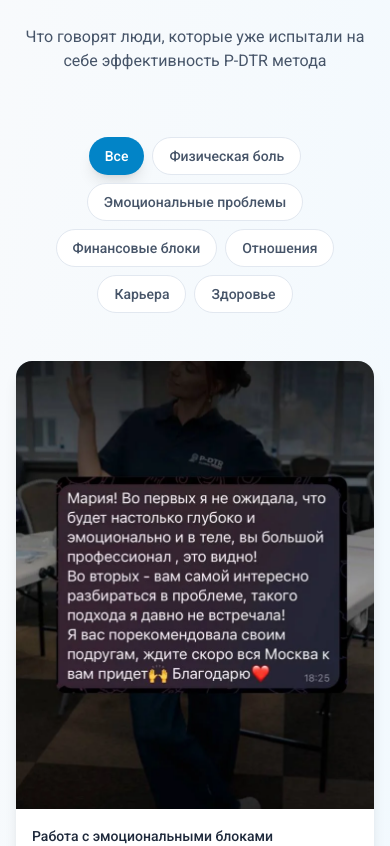
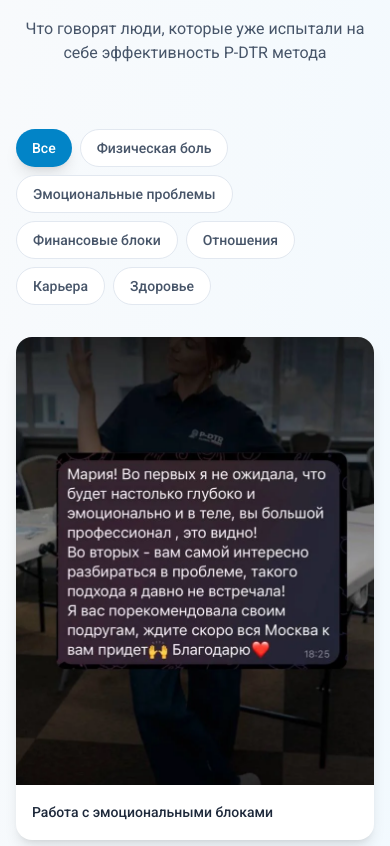
Before and after one commit to maratze/maria-pdtr, a React (Vite) app: page / in a window 390 px wide. Shown: the part 5267-6113 px from the top of the page. Built offline with nearby package versions, Linux system fonts and the light colour scheme.

Commit message:
feat: improve layout and spacing in testimonials component for better visual consistency

```diff
--- a/src/components/Testimonials.jsx
+++ b/src/components/Testimonials.jsx
@@ -220,7 +220,7 @@ const Testimonials = () => {
 			<div className="max-w-7xl mx-auto px-4 sm:px-6 lg:px-8">
 				{/* Header */}
 				<div className="text-center mb-16">
-					<h2 className="text-3xl md:text-4xl lg:text-5xl font-medium text-ocean-600 mb-6">
+					<h2 className="text-3xl md:text-4xl lg:text-5xl font-medium text-ocean-600 mb-4">
 						Отзывы пациентов
 					</h2>
 					<p className="text-md md:text-lg text-slate-600 max-w-3xl mx-auto">
@@ -229,7 +229,7 @@ const Testimonials = () => {
 				</div>
 
 				{/* Category Tabs */}
-				<div className="flex flex-wrap justify-center gap-2 mb-12">
+				<div className="flex flex-wrap sm:justify-center gap-2 mb-8">
 					{categories.map((category) => (
 						<button
 							key={category}
@@ -238,8 +238,8 @@ const Testimonials = () => {
 								setVisibleCount(3) // Reset pagination when changing category
 							}}
 							className={`px-4 py-2 rounded-full text-sm font-medium transition-all duration-300 ${activeCategory === category
-									? 'bg-ocean-600 text-white shadow-lg'
-									: 'bg-white text-slate-600 hover:bg-ocean-50 hover:text-ocean-600 border border-slate-200'
+								? 'bg-ocean-600 text-white shadow-lg'
+								: 'bg-white text-slate-600 hover:bg-ocean-50 hover:text-ocean-600 border border-slate-200'
 								}`}
 						>
 							{category}
@@ -248,12 +248,12 @@ const Testimonials = () => {
 				</div>
 
 				{/* Testimonials Grid */}
-				<div className="grid grid-cols-1 sm:grid-cols-2 lg:grid-cols-3 gap-6 lg:gap-8">
+				<div className="grid grid-cols-1 sm:grid-cols-2 lg:grid-cols-3 gap-4 lg:gap-8">
 					{displayedTestimonials.map((testimonial) => (
-						<div key={testimonial.id} className="group">
-							<div className="bg-white rounded-2xl overflow-hidden shadow-lg hover:shadow-xl transition-all duration-300 transform hover:-translate-y-2">
+						<div key={testimonial.id} className="group h-full">
+							<div className="bg-white rounded-2xl overflow-hidden shadow-lg hover:shadow-xl transition-all duration-300 transform hover:-translate-y-2 h-full flex flex-col">
 								{/* Review Image */}
-								<div className="aspect-[4/5] bg-gradient-to-br from-ocean-100 to-slate-100 relative overflow-hidden">
+								<div className="aspect-[4/5] bg-gradient-to-br from-ocean-100 to-slate-100 relative overflow-hidden flex-shrink-0">
 									{testimonial.image ? (
 										<img
 											src={testimonial.image}
@@ -278,7 +278,7 @@ const Testimonials = () => {
 								</div>
 
 								{/* Card footer */}
-								<div className="p-4">
+								<div className="p-4 flex-1 flex items-start">
 									<p className="text-sm font-medium text-slate-800 leading-relaxed">{testimonial.problem}</p>
 								</div>
 							</div>
```
